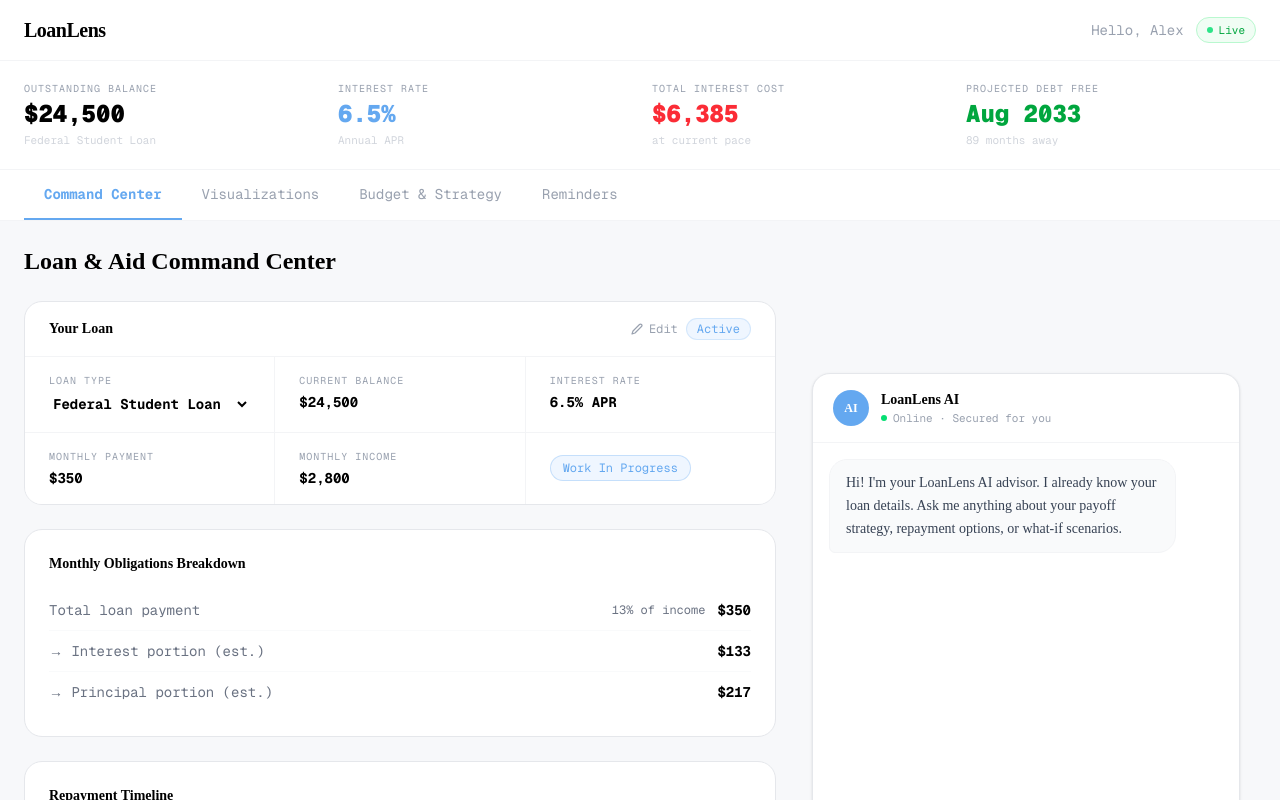
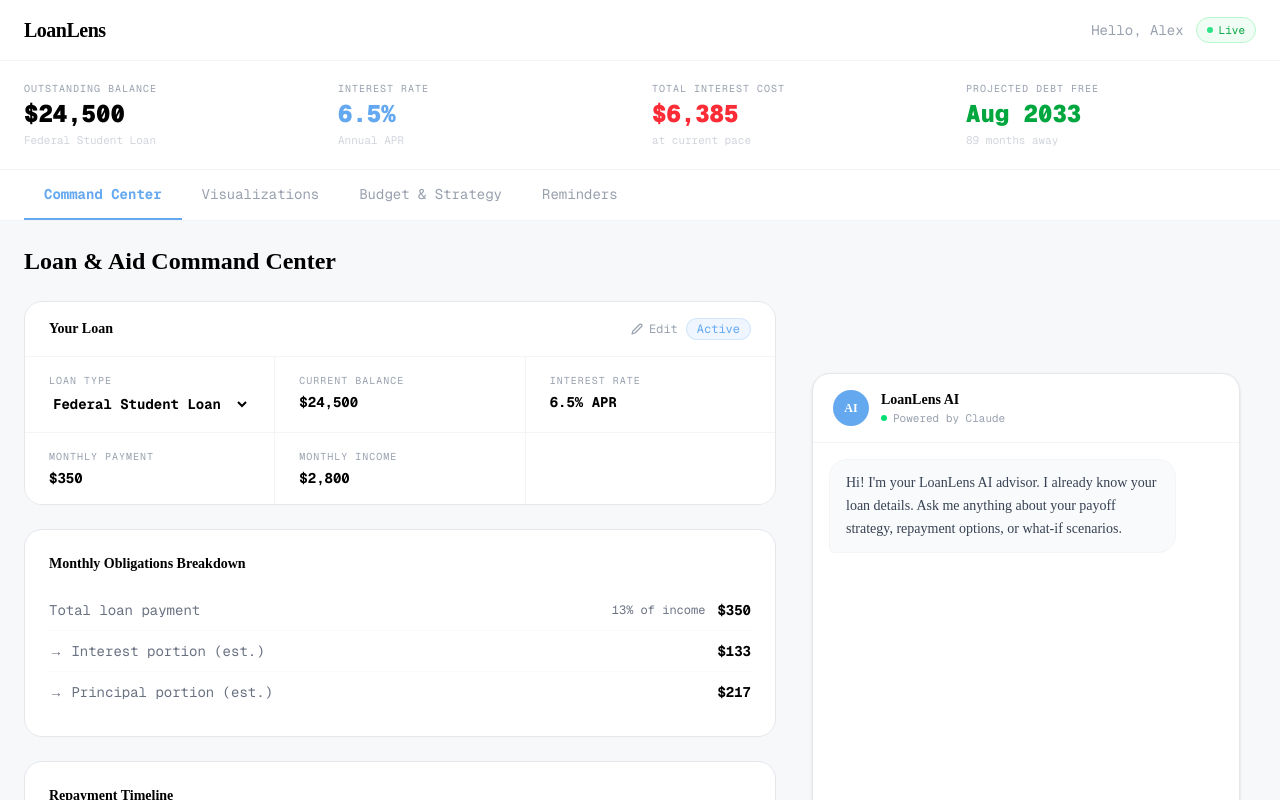
Before and after one commit to alexgimourginas/LoanLens, a Next.js app: page /dashboard in a window 1280 px wide. Shown: the top 800 px of the page. Built offline with nearby package versions, Linux system fonts and the light colour scheme.

Commit message:
replace AI text avatar with magnifying glass icon, update chat subtitle

```diff
--- a/app/dashboard/page.tsx
+++ b/app/dashboard/page.tsx
@@ -506,12 +506,7 @@ export default function Dashboard() {
                         <div className="text-sm font-bold mt-1 font-mono">{row.value}</div>
                       </div>
                     ))}
-                    {/* Work In Progress */}
-                    <div className="bg-white px-6 py-4 flex items-center">
-                      <span className="text-xs font-mono text-[#64A8F0] bg-blue-50 border border-[#64A8F0]/30 px-3 py-1 rounded-full">
-                        Work In Progress
-                      </span>
-                    </div>
+                    <div className="bg-white" />
                   </div>
                 </div>
 
@@ -624,13 +619,16 @@ export default function Dashboard() {
                 <div className="md:hidden bg-white rounded-2xl border border-gray-200 shadow-sm overflow-hidden flex flex-col">
                   <div className="px-5 py-4 border-b border-gray-100 flex items-center gap-3">
                     <div className="w-9 h-9 rounded-full bg-[#64A8F0] flex items-center justify-center flex-shrink-0">
-                      <span className="text-white text-xs font-bold">AI</span>
+                      <svg width="16" height="16" viewBox="0 0 24 24" fill="none" stroke="white" strokeWidth="2.5" strokeLinecap="round" strokeLinejoin="round">
+                        <circle cx="11" cy="11" r="7" />
+                        <line x1="16.5" y1="16.5" x2="22" y2="22" />
+                      </svg>
                     </div>
                     <div>
                       <div className="font-bold text-sm">LoanLens AI</div>
                       <div className="flex items-center gap-1.5">
                         <div className="w-1.5 h-1.5 rounded-full bg-green-400 animate-pulse" />
-                        <span className="text-[11px] text-gray-400 font-mono">Online · Secured for you</span>
+                        <span className="text-[11px] text-gray-400 font-mono">Powered by Claude</span>
                       </div>
                     </div>
                   </div>
@@ -1253,7 +1251,7 @@ export default function Dashboard() {
               <div className="flex items-center gap-1.5">
                 <div className="w-1.5 h-1.5 rounded-full bg-green-400 animate-pulse" />
                 <span className="text-[11px] text-gray-400 font-mono">
-                  Online · Secured for you
+                  Powered by Claude
                 </span>
               </div>
             </div>
```
